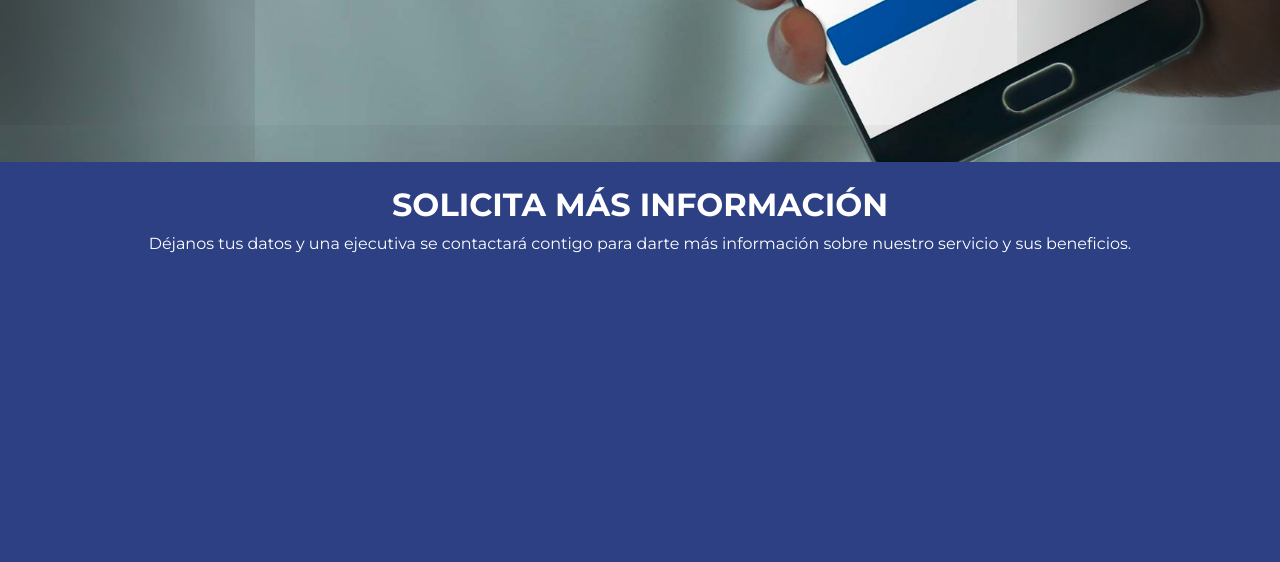
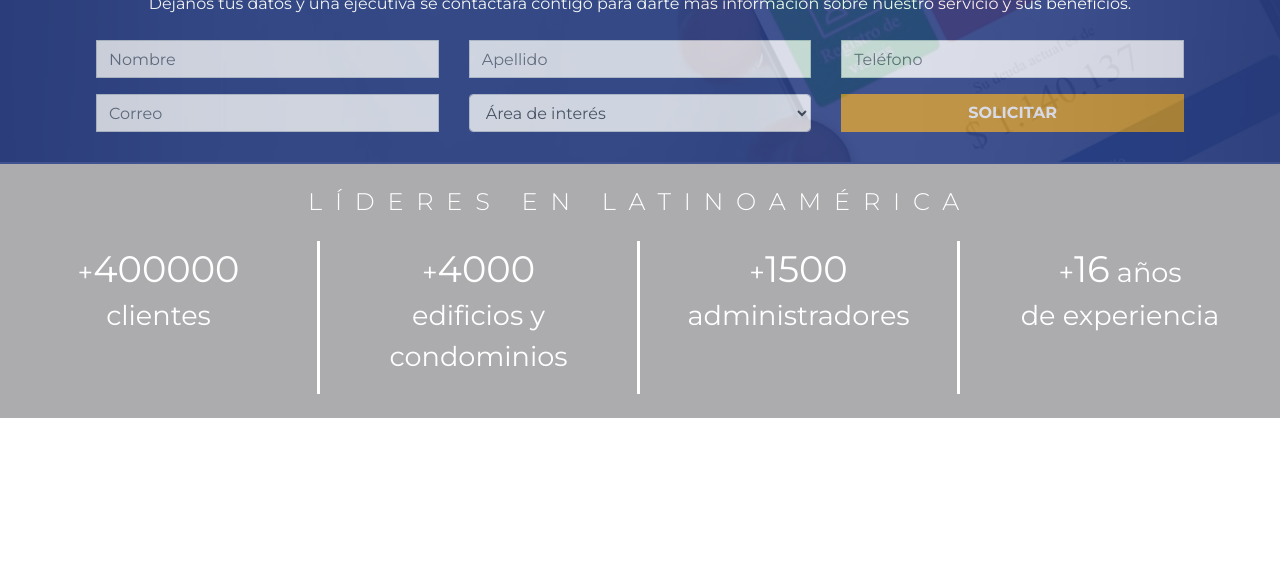
Before and after one commit to NatyNatur/pruebamtm, a plain HTML site: page index.html in a window 1280 px wide. Shown: the part 638-1200 px from the top of the page. After the commit the page ends 1056 px from the top, so only its background shows below. Drawn offline with nearby package versions, Linux system fonts and the light colour scheme.

Commit message:
adding leaders section

```diff
--- a/assets/css/style.css
+++ b/assets/css/style.css
@@ -61,12 +61,19 @@ blue #2C4083
     max-width: 2.5rem;
 }
 
-.firstCarousel div {
+.firstCarousel div.owl-stage-outer {
     height: 100vh;
 }
 
 .firstCarousel .car-first-slide {
     background-image: url(../img/edifito-app-para-moviles.jpg);
+}
+
+.firstCarousel .car-second-slide {
+    background-image: url(../img/edifito-transformar-la-gestion.adminsitrativa.jpg);
+}
+
+.firstCarousel .owl-slides {
     background-repeat: no-repeat;
     background-size: cover;
     background-position: center;
@@ -99,9 +106,38 @@ blue #2C4083
     outline: none;
 }
 
-section.moreInfo {
+.moreInfo {
+    margin-top: -15rem;
+}
+
+.moreInfo div {
     background-color: #2C4083;
-    height: 25rem;
+    position: relative;
+    z-index: 20;
+    opacity: .9;
+}
+
+.closeMoreInfo {
+    position: absolute;
+    right: 2rem;
+    top: 1rem;
+    font-size: 2rem;
+}
+
+.leaders {
+    background-color: #ACACAF;
+}
+
+.leaders h4 {
+    letter-spacing: .8rem;
+}
+
+.leaders .leaders-p {
+    font-size: 1.2rem;
+}
+
+.leaders .leaders-counter {
+    font-size: 2rem;
 }
 
 @media (min-width: 768px) {
@@ -113,4 +149,13 @@ section.moreInfo {
     .navbar-brand img {
         height: 4rem;
     }
+    .leaders .leaders-p {
+        font-size: 1.7rem;
+    }
+    .leaders .leaders-counter {
+        font-size: 2.3rem;
+    }
+    .leaders .leaders-border-right {
+        border-right: 3px solid #FFF;
+    }
 }
--- a/assets/js/index.js
+++ b/assets/js/index.js
@@ -8,4 +8,17 @@ $(document).ready(function() {
         navText: ['<i class="fas fa-chevron-left"></i>', '<i class="fas fa-chevron-right"></i>'],
         checkVisible: false,
     });
+
+
+    $('.leaders-counter').each(function() {
+        $(this).prop('Counter', 0).animate({
+            Counter: $(this).data('value')
+        }, {
+            duration: 3000,
+            easing: 'swing',
+            step: function(now) {
+                $(this).text(Math.ceil(now));
+            }
+        });
+    });
 });
--- a/index.html
+++ b/index.html
@@ -33,7 +33,7 @@
                     <span class="rs-icons"><i class="fab fa-facebook"></i></span>
                     <span class="rs-icons"><i class="fab fa-instagram-square"></i></span>
                     <span class="rs-icons"><i class="fab fa-youtube"></i></span>
-                    <button class="btn yellow-btn font-weight-bold rounded-0 text-uppercase ml-3" type="submit"> <i class="fas fa-user"></i> Acceso Cliente</button>
+                    <button class="btn yellow-btn font-weight-bold rounded-0 text-uppercase ml-3" type="button"> <i class="fas fa-user"></i> Acceso Cliente</button>
                     <div class="dropdown dropdown-language d-inline ml-3">
                         <button class="btn btn-language dropdown-toggle btn-sm" type="button" id="dropdownMenu2" data-toggle="dropdown" aria-haspopup="true" aria-expanded="false">
                             <img src="assets/img/ban-chile.png">
@@ -76,8 +76,9 @@
             </div>
         </div>
     </nav>
+    <section>
         <div class="firstCarousel owl-carousel">
-        <div class="car-first-slide">
+            <div class="owl-slides car-first-slide">
                 <div class="car-box">
                     <h2 class="text-uppercase font-weight-bold">¡Descarga nuestra app!</h2>
                     <h5>
@@ -85,16 +86,73 @@
                     </h5>
                 </div>
             </div>
-        <div> <img src="assets/img/edifito-transformar-la-gestion.adminsitrativa.jpg" alt=""></div>
+            <div>
+                <div class="owl-slides car-second-slide">
+                    <div class="car-box">
+                        <h2 class="text-uppercase font-weight-bold">Somos el partner que te ayuda a simplificar tu trabajo a través de una relación cercana y comprometida. ¡Conócenos!</h2>
                     </div>
-    <section class="moreInfo text-center py-4">
-        <h2 class="text-uppercase font-weight-bold">Solicita más información</h2>
+                </div>
+            </div>
+        </div>
+        <div class="moreInfo text-center">
+            <div class="container-fluid py-4 px-5">
+                <h2 class="text-uppercase font-weight-bold ">Solicita más información</h2>
+                <span class="closeMoreInfo"><i class="fas fa-times"></i></span>
                 <p>Déjanos tus datos y una ejecutiva se contactará contigo para darte más información sobre nuestro servicio y sus beneficios.</p>
+                <form>
+                    <div class="row px-5">
+                        <div class="col-12 col-md-4 py-2">
+                            <input type="text" class="form-control rounded-0" placeholder="Nombre">
+                        </div>
+                        <div class="col-12 col-md-4 py-2">
+                            <input type="text" class="form-control rounded-0" placeholder="Apellido">
+                        </div>
+                        <div class="col-12 col-md-4 py-2">
+                            <input type="text" class="form-control rounded-0" placeholder="Teléfono">
+                        </div>
+                        <div class="col-12 col-md-4 py-2">
+                            <input type="text" class="form-control rounded-0" placeholder="Correo">
+                        </div>
+                        <div class="col-12 col-md-4 py-2">
+                            <select class="form-control">
+                            <option>Área de interés</option>
+                            <option value="">Administrador</option>
+                            <option value="">Copropietario</option>
+                          </select>
+                        </div>
+                        <div class="col-12 col-md-4 py-2">
+                            <button class="btn yellow-btn font-weight-bold btn-block rounded-0 text-uppercase" type="submit">Solicitar</button>
+                        </div>
+
+                    </div>
+                </form>
+            </div>
+        </div>
+    </section>
+    <section>
+        <div class="container-fluid leaders text-center py-4">
+            <h4 class="text-uppercase font-weight-light mb-4">Líderes en Latinoamérica</h4>
+            <div class="row">
+                <div class="col-6 col-md-3 leaders-border-right">
+                    <p class="leaders-p">+<span class="leaders-counter" data-value="400000"></span><br> clientes</p>
+                </div>
+                <div class="col-6 col-md-3 leaders-border-right">
+                    <p class="leaders-p">+<span class="leaders-counter" data-value="4000"></span><br> edificios y condominios</p>
+                </div>
+                <div class="col-6 col-md-3 leaders-border-right">
+                    <p class="leaders-p">+<span class="leaders-counter" data-value="1500">1500</span> <br> administradores</p>
+                </div>
+                <div class="col-6 col-md-3">
+                    <p class="leaders-p">+<span class="leaders-counter" data-value="16">16</span> años <br> de experiencia</p>
+                </div>
+            </div>
+
+        </div>
     </section>
 
     <!-- Optional JavaScript -->
     <!-- jQuery first, then Popper.js, then Bootstrap JS -->
-    <script src="https://code.jquery.com/jquery-3.3.1.slim.min.js" integrity="sha384-q8i/X+965DzO0rT7abK41JStQIAqVgRVzpbzo5smXKp4YfRvH+8abtTE1Pi6jizo" crossorigin="anonymous"></script>
+    <script src="https://code.jquery.com/jquery-3.4.1.min.js" integrity="sha256-CSXorXvZcTkaix6Yvo6HppcZGetbYMGWSFlBw8HfCJo=" crossorigin="anonymous"></script>
     <script src="https://cdnjs.cloudflare.com/ajax/libs/popper.js/1.14.7/umd/popper.min.js" integrity="sha384-UO2eT0CpHqdSJQ6hJty5KVphtPhzWj9WO1clHTMGa3JDZwrnQq4sF86dIHNDz0W1" crossorigin="anonymous"></script>
     <script src="https://stackpath.bootstrapcdn.com/bootstrap/4.3.1/js/bootstrap.min.js" integrity="sha384-JjSmVgyd0p3pXB1rRibZUAYoIIy6OrQ6VrjIEaFf/nJGzIxFDsf4x0xIM+B07jRM" crossorigin="anonymous"></script>
 
```
Lines whose indentation alone changed are shown as unchanged.
